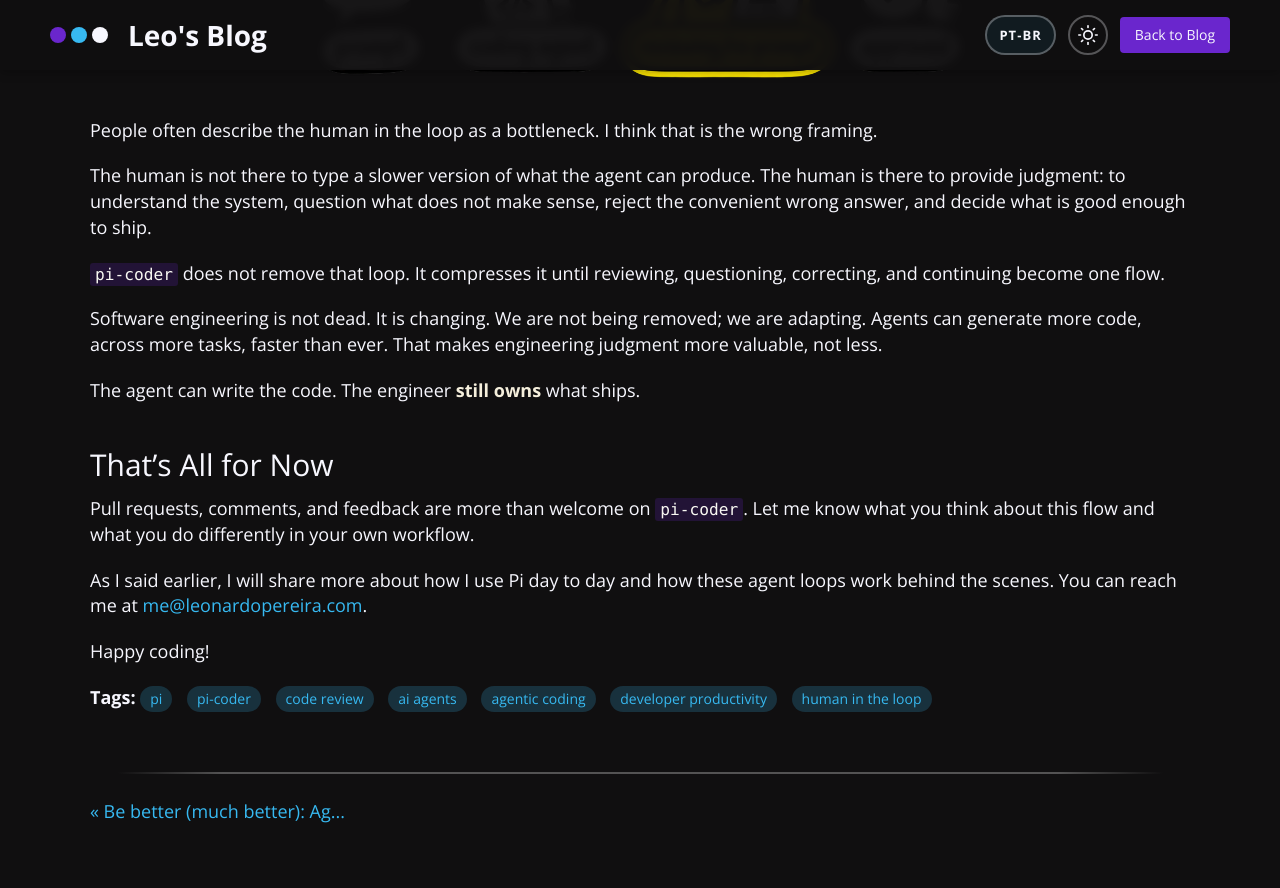
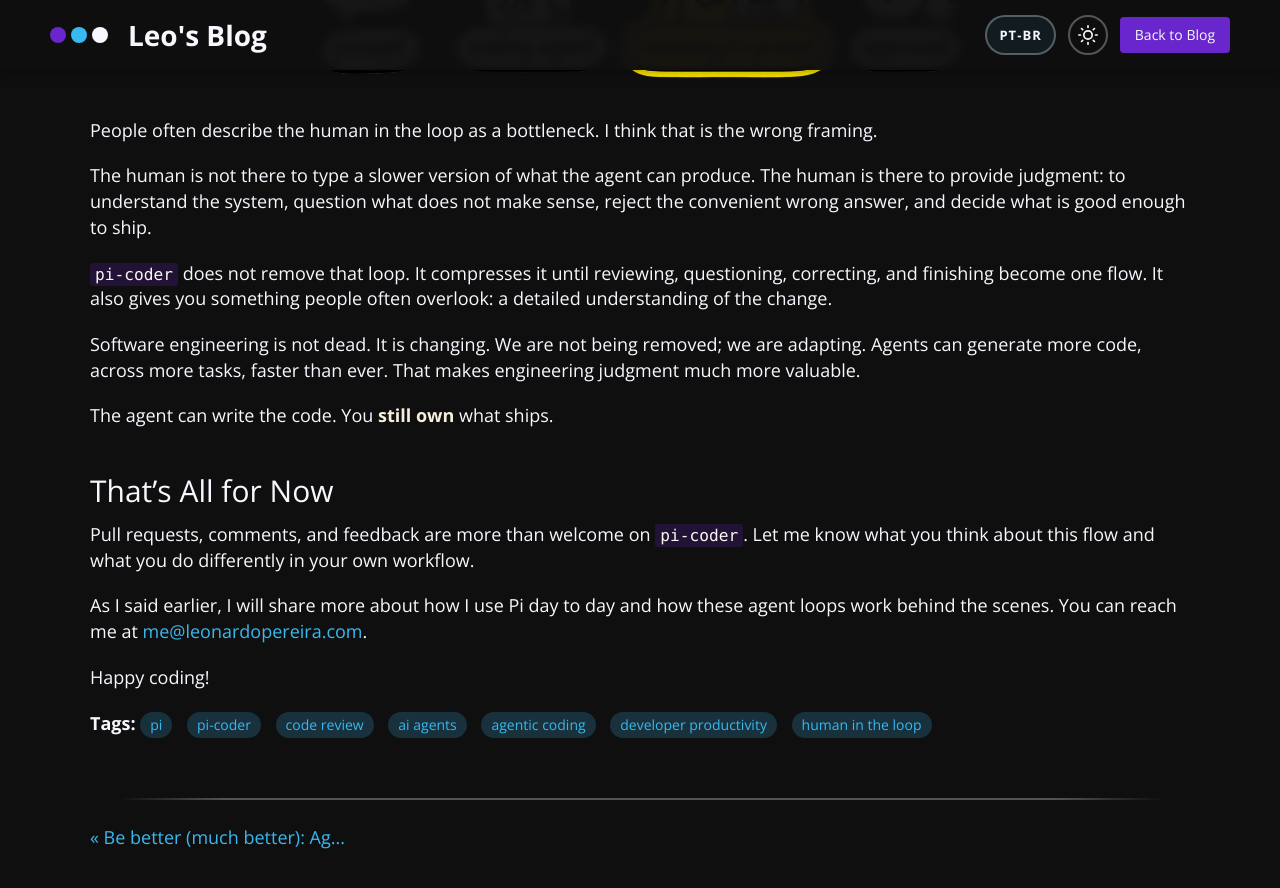
Before and after one commit to dantetekanem/dantetekanem.github.io, a Jekyll site: the page built from _posts/2026-08-19-the-human-in-the-loop.md, in a window 1280 px wide and 900 px high, scrolled down 7319 px. Shown: the top 888 px of the window. Built offline with Jekyll 4.4.1, drawn with Linux system fonts in a browser that asks for light colours.

Commit message:
Polish human-in-the-loop conclusion

```diff
--- a/_posts/2026-08-19-the-human-in-the-loop.md
+++ b/_posts/2026-08-19-the-human-in-the-loop.md
@@ -181,11 +181,11 @@ People often describe the human in the loop as a bottleneck. I think that is the
 
 The human is not there to type a slower version of what the agent can produce. The human is there to provide judgment: to understand the system, question what does not make sense, reject the convenient wrong answer, and decide what is good enough to ship.
 
-`pi-coder` does not remove that loop. It compresses it until reviewing, questioning, correcting, and continuing become one flow.
+`pi-coder` does not remove that loop. It compresses it until reviewing, questioning, correcting, and finishing become one flow. It also gives you something people often overlook: a detailed understanding of the change.
 
-Software engineering is not dead. It is changing. We are not being removed; we are adapting. Agents can generate more code, across more tasks, faster than ever. That makes engineering judgment more valuable, not less.
+Software engineering is not dead. It is changing. We are not being removed; we are adapting. Agents can generate more code, across more tasks, faster than ever. That makes engineering judgment much more valuable.
 
-The agent can write the code. The engineer **still owns** what ships.
+The agent can write the code. You **still own** what ships.
 
 ## That's All for Now
 
```
Also changed, not shown: _includes/translations/2026-08-19-the-human-in-the-loop.pt-br.md (+3 -3 lines).
